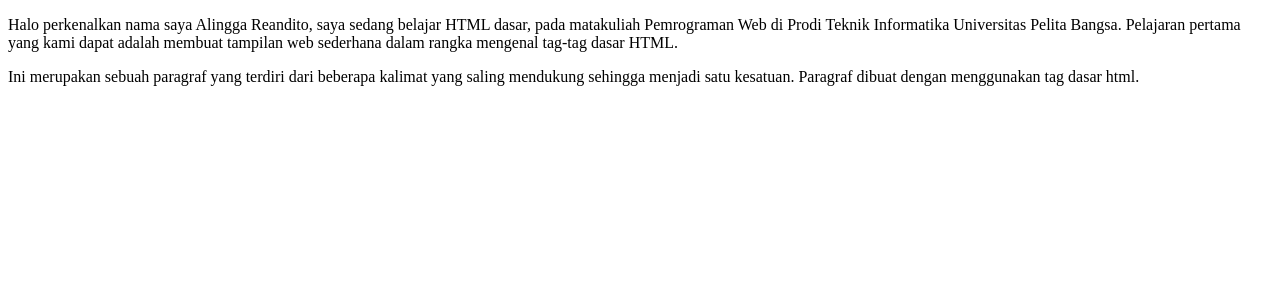
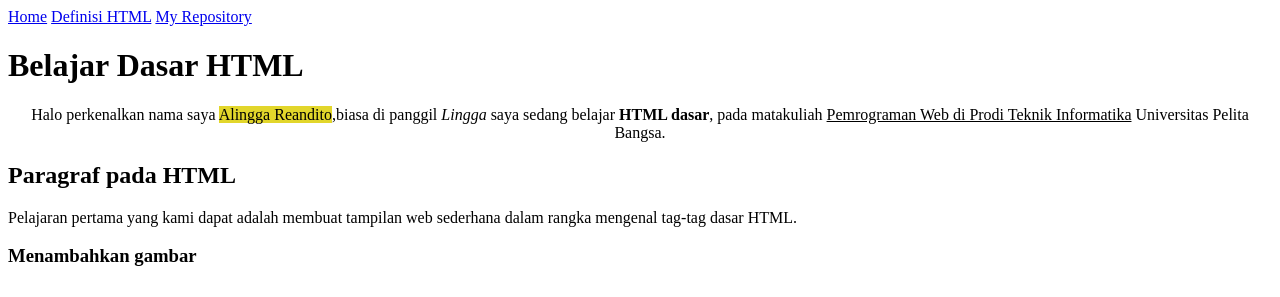
Before and after one commit to Alingga412/Lab1Web, a plain HTML site: page index.html in a window 1280 px wide. Drawn offline with Linux system fonts and the light colour scheme.

Commit message:
menambahkan heading,format text,gambar

```diff
--- a/index.html
+++ b/index.html
@@ -4,17 +4,28 @@
     <meta charset="UTF-8">
     <meta http-equiv="X-UA-Compatible" content="IE=edge">
     <meta name="viewport" content="width=device-width, initial-scale=1.0">
-    <title>Document</title>
+    <title>Lab1Web</title>
 </head>
-<body>
+<a href="index.html">Home</a>
+<a href="halaman2.html">Definisi HTML</a>
+<a href="https://github.com/Alingga412/Lab1Web">My Repository</a>
+</nav>
+<body><!-- judul paragraf pertama -->
+    <h1>Belajar Dasar HTML</h1>
     <!-- Ini adalah paragraf pertama -->
-<p>Halo perkenalkan nama saya Alingga Reandito, saya sedang belajar HTML dasar, pada matakuliah Pemrograman Web di Prodi
-    Teknik Informatika Universitas Pelita Bangsa. Pelajaran pertama yang kami dapat
-    adalah membuat tampilan web sederhana dalam rangka mengenal tag-tag dasar
-    HTML.</p>
+<p align="center">Halo perkenalkan nama saya <span style="background-color: rgb(226, 214, 43);">Alingga Reandito</span>,biasa di panggil <i>Lingga</i> saya sedang belajar <b>HTML dasar</b>, pada matakuliah <u>Pemrograman Web di Prodi
+    Teknik Informatika</u> Universitas Pelita Bangsa.</p>
+<!-- judul paragraf kedua -->
+<h2>Paragraf pada HTML</h2>
     <!-- Ini adalah paragraf kedua -->
-    <p>Ini merupakan sebuah paragraf yang terdiri dari beberapa kalimat yang saling
-    mendukung sehingga menjadi satu kesatuan. Paragraf dibuat dengan menggunakan
-    tag dasar html.</p>
+    <p>Pelajaran pertama yang kami dapat
+        adalah membuat tampilan web sederhana dalam rangka mengenal tag-tag dasar
+        HTML.</p>
+        <!-- judul paragraf pertama -->
+        <h3>Menambahkan gambar</h3>
+        <!-- Ini adalah paragraf ketiga -->
+        <img src="screenshot//gambar.png" alt="">
+        <!-- menambahkan link navigasi -->
+        <nav>
 </body>
 </html>
```
Also changed, not shown: halaman2.html (added, +1 -0 lines), screenshot/gambar.png (added), screenshot/ss_format_text.png (added), screenshot/ss_gambar.png (added), screenshot/ss_heading.png (added), 1 other file.
